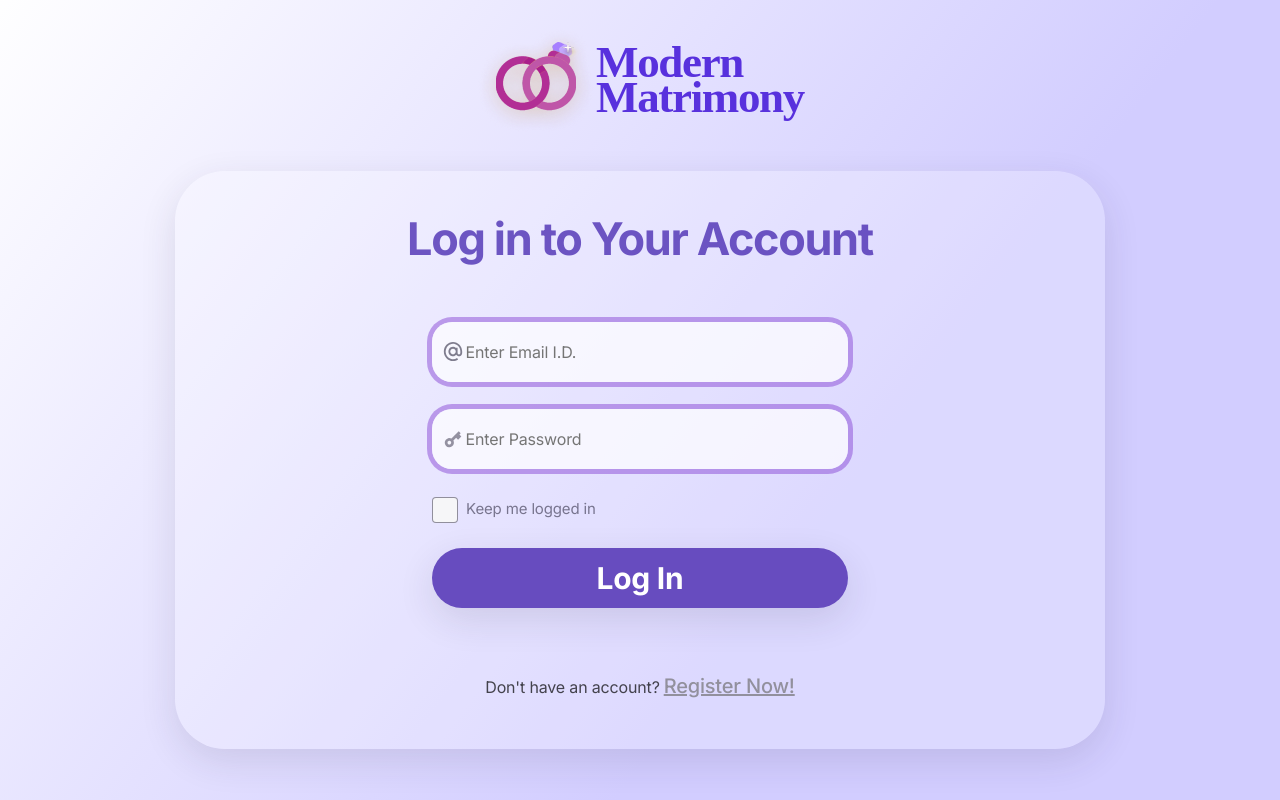
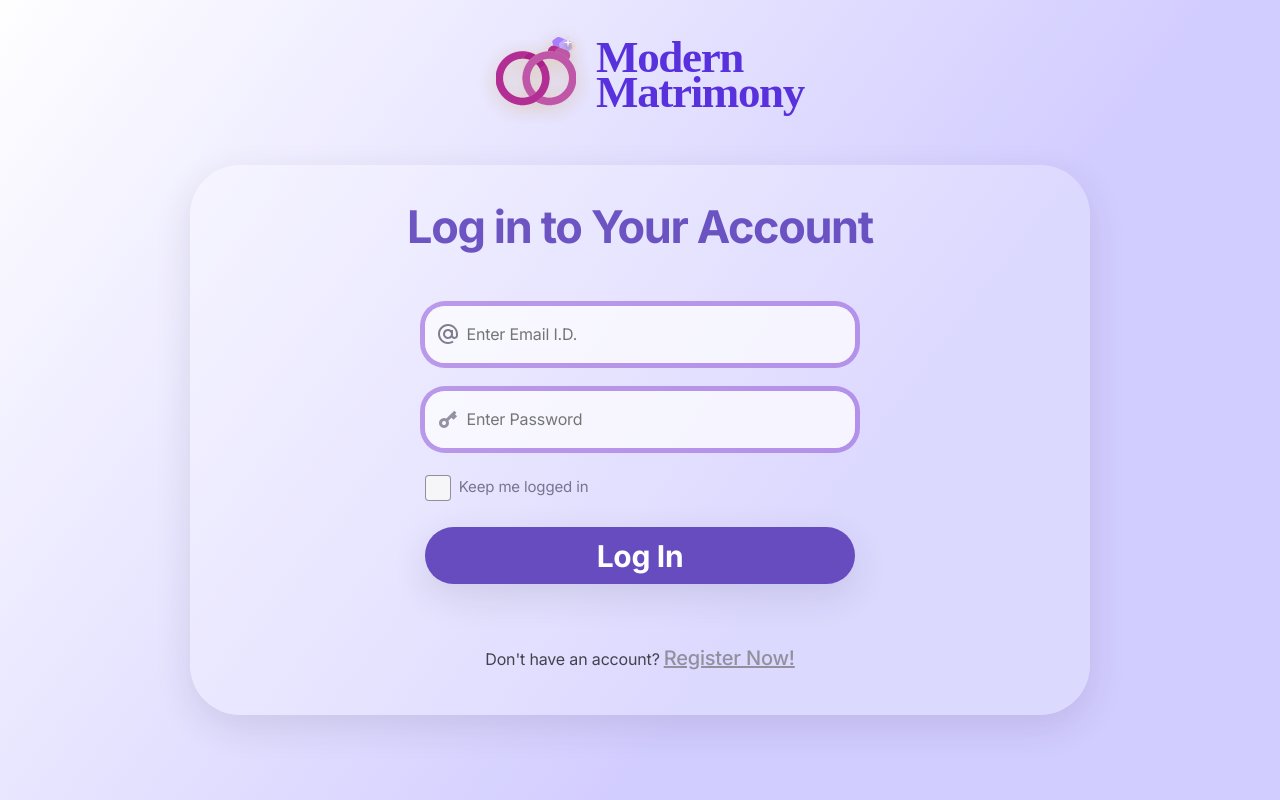
Before and after one commit to Atendimento2005/ModernMatrimony, a Flask app: page /login in a window 1280 px wide. Run offline with Flask 3, Linux system fonts and the light colour scheme.

Commit message:
final login and registration page

```diff
--- a/static/css/login.css
+++ b/static/css/login.css
@@ -26,7 +26,7 @@ body{
 }
 
 nav{
-    height: 100px;
+    height: 150px;
     display: flex;
     justify-content: center;
     font-family: 'Inter';
@@ -34,9 +34,11 @@ nav{
     font-weight: 700;
     font-size: 20px;
     line-height: 34px;
-    /* identical to box height */
     letter-spacing: 0.01em;
     padding: 60px;
+    align-items: center;
+    position: fixed;
+    width: 100vw;
 }
 
 #logo{
@@ -52,7 +54,6 @@ nav{
     line-height: 35px;
     letter-spacing: -0.03em;
     color: #5831DD;
-    margin-top: 1.75%;
 }
 
 #main-container{
@@ -66,13 +67,14 @@ nav{
     background: linear-gradient(0deg, rgba(255, 255, 255, 0.05), rgba(255, 255, 255, 0.05)), rgba(255, 255, 255, 0.2);
     box-shadow: 0px 12px 36px rgba(47, 43, 67, 0.12);
     border-radius: 50px;
-    padding: 50px;
-    height: 85%;
-    aspect-ratio: 1.61;
+    padding: 20px;
+    height: 550px;
+    width: 900px;
     display: flex;
     align-items: center;
     flex-direction: column;
-    justify-content: space-between;
+    justify-content: space-around;
+    margin-top: 80px;
 }
 
 h1{
@@ -90,7 +92,7 @@ h1{
     display: flex;
     flex-direction: column;
     align-items: center;
-    justify-content: space-between;
+    justify-content: space-around;
     width: 50%;
     height: 60%;
 }
@@ -99,19 +101,23 @@ h1{
     width: 100%;
     display: flex;
     align-items: center;
+    justify-content: center;
+    flex-direction: row;
+    position: relative;
 }
 
 .text-input > img{
     position: absolute;
     aspect-ratio: 1;
-    height: 2.8vh;
-    margin-left: 0.75vw;
+    height: 24px;
+    align-items: flex-start;
+    left: 11px;
 }
 
 .input{
     width: 100%;
-    height: 7.5vh;
-    padding-left: 2.6vw;
+    height: 57px;
+    padding-left: 41.5px;
     background: rgba(255, 255, 255, 0.7);
     /* Focus ring */
     box-shadow: 0px 0px 0px 5px rgba(132, 66, 211, 0.48);
@@ -125,7 +131,12 @@ h1{
     line-height: 24px;
     letter-spacing: -0.01em;
     color: rgba(47, 43, 67, 0.6);
+    transition: .5s;
 
+}
+
+.input:focus {
+    box-shadow: 00px 0px 0px 5px hsla(254, 50%, 50%, 0.7);
 }
 
 .check-input{
@@ -184,7 +195,7 @@ h1{
 
 #submit{
     width: 100%;
-    height: 7.5vh;
+    height: 57px;
     background: #674CBF;
     box-shadow: 0px 12px 36px rgba(47, 43, 67, 0.12);
     border-radius: 50px;
--- a/templates/base.html
+++ b/templates/base.html
@@ -4,6 +4,7 @@
     <meta charset="UTF-8">
     <meta http-equiv="X-UA-Compatible" content="IE=edge">
     <meta name="viewport" content="width=device-width, initial-scale=1.0">
+    <link rel="icon" type="image/x-icon" href="{{ url_for('static', filename='images/favicon.ico') }}">
     {% block head %}{% endblock %}
 </head>
 <body>
```
Also changed, not shown: static/css/registration.css (+13 -10 lines), static/images/favicon.ico (added).
